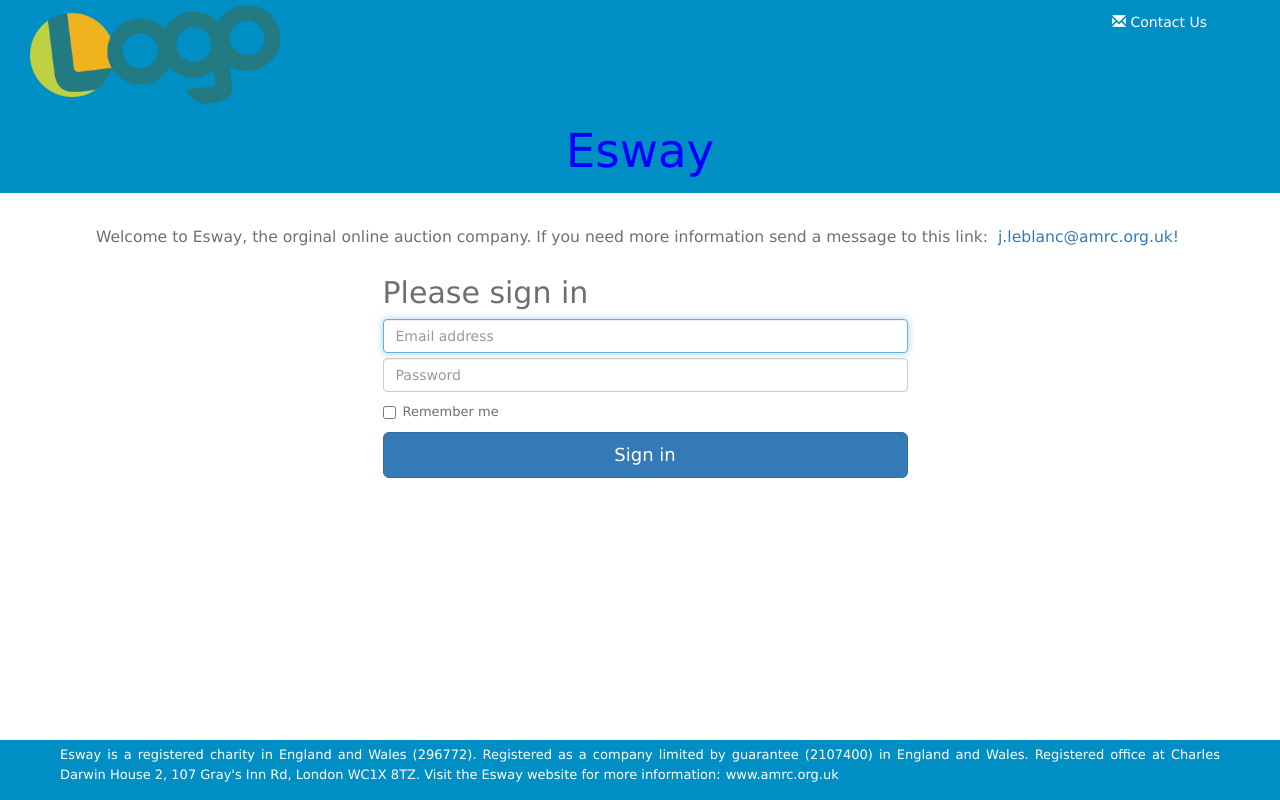
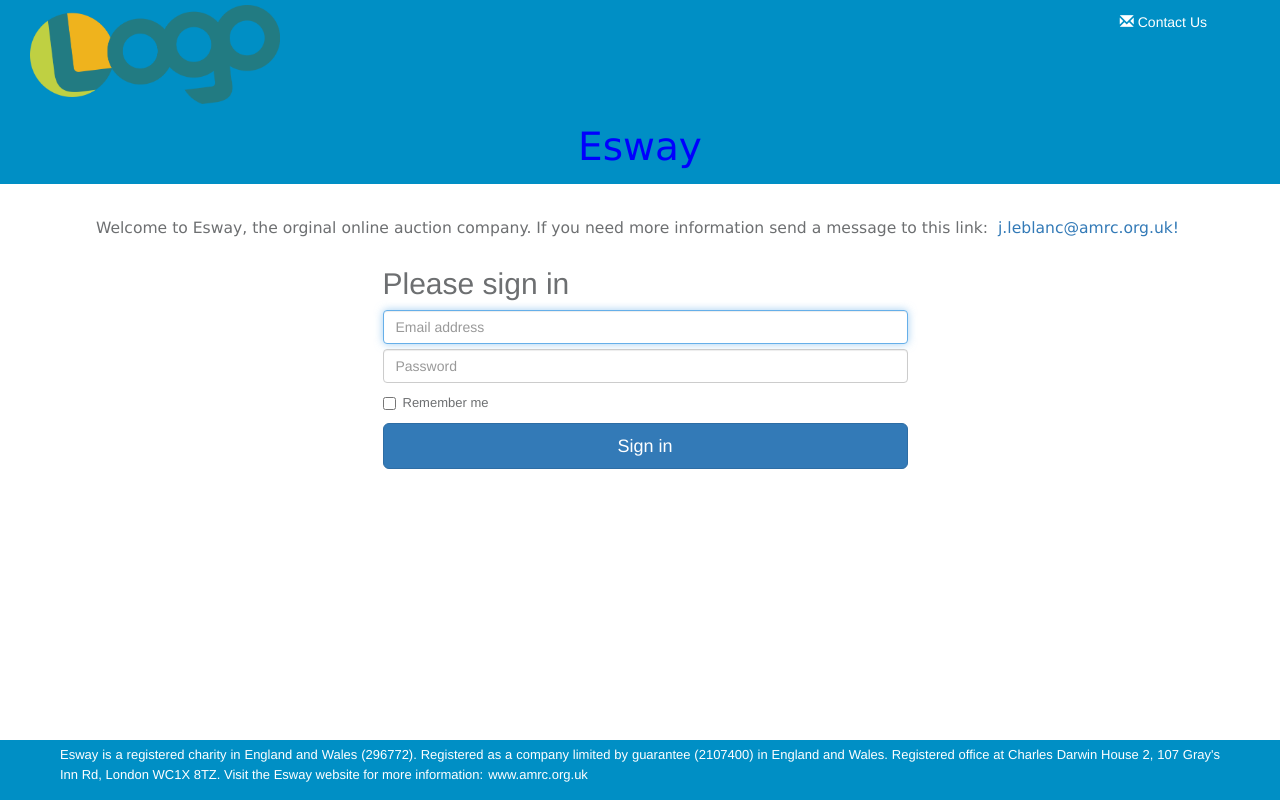
Before and after one commit to nedlloyd/Database_Group21, a PHP site: page /views/login.php in a window 1280 px wide. Run offline with PHP 8.4, Linux system fonts and the light colour scheme; some libraries are stand-ins or nearby versions.

Commit message:
change to fonts

```diff
--- a/assets/stylesheets/login.css
+++ b/assets/stylesheets/login.css
@@ -1,5 +1,5 @@
 body {
-  font:13px/1.5 Verdana,Helvetica,Arial,sans-serif;
+  font:13px/1.5 Helvetica,Arial,sans-serif;
   color: #6d6f71;
   background-color: white;
   margin: 0;
@@ -57,7 +57,7 @@ header, footer {
   margin-left:-30px;
 }
 header{
-  font: 120% "Century Gothic", Verdana, sans-serif;
+  /* font: 120% "Century Gothic", Verdana, sans-serif; */
   margin-bottom: 30px;
   text-align: left;
   font-weight:normal;
@@ -100,7 +100,7 @@ footer {
 .loginTitle  {
   color: blue;
   text-align: center;
-  font: 300% "ariel", Verdana, sans-serif;
+  font: 300% "Ariel", Verdana, sans-serif;
 }
 
 .loginHeader {
```
